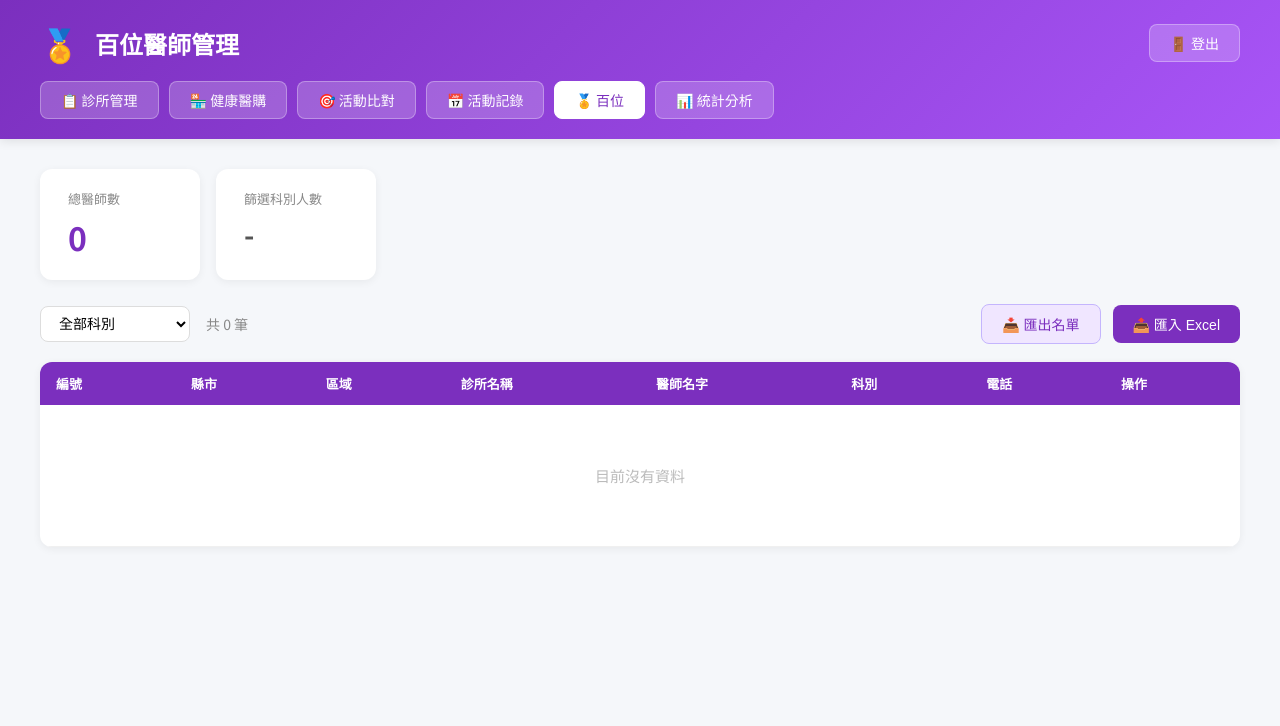
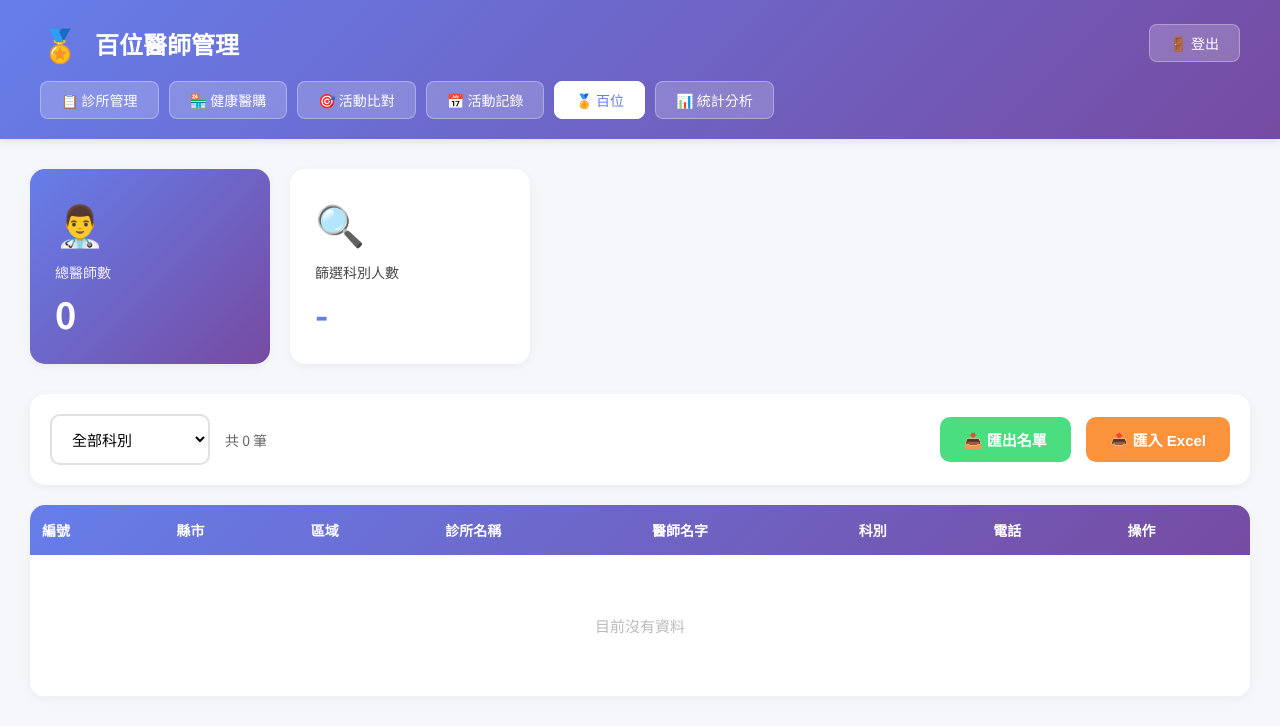
Before and after one commit to bcmedia-dr/clinic-management-system, a Flask app: page /baiwei in a window 1280 px wide. Shown: the top 726 px of the page. Run offline with Flask 3, Linux system fonts and the light colour scheme; the visitor is signed in with stand-in values (Sample User, id 1); data that the repository does not hold is empty.

Commit message:
fix: 百位科別支援頓號/逗號分隔；UI 統一風格
- /api/baiwei/specialties 拆分改用 re.split([/、,])，
  同時支援斜線、頓號、逗號三種分隔符號
- baiwei.html 介面重寫，配色/卡片/表格/按鈕/篩選列
  全面對齊 index.html 設計風格（漸層 header、白色卡片、
  綠色匯出鈕、橘色匯入鈕、紅色刪除鈕）

```diff
--- a/app.py
+++ b/app.py
@@ -1116,7 +1116,8 @@ def get_baiwei_specialties():
     rows = db.session.query(BaiweiDoctor.specialty).filter(BaiweiDoctor.specialty.isnot(None)).all()
     seen = set()
     for (val,) in rows:
-        for part in val.split('/'):
+        # 同時支援斜線、頓號、逗號三種分隔符號
+        for part in re.split(r'[/、,]', val):
             part = part.strip()
             if part and part not in EXCLUDE:
                 seen.add(part)
--- a/templates/baiwei.html
+++ b/templates/baiwei.html
@@ -11,7 +11,7 @@
 
         /* ── Header ── */
         .header {
-            background: linear-gradient(135deg, #7b2fbe 0%, #a855f7 100%);
+            background: linear-gradient(135deg, #667eea 0%, #764ba2 100%);
             color: white; padding: 20px 40px;
             box-shadow: 0 2px 10px rgba(0,0,0,0.1);
         }
@@ -28,67 +28,92 @@
             transition: all 0.3s; display: inline-block;
         }
         .nav-btn:hover { background: rgba(255,255,255,0.3); }
-        .nav-btn.active { background: white; color: #7b2fbe; border-color: white; }
+        .nav-btn.active { background: white; color: #667eea; border-color: white; }
         .btn-logout {
             background: rgba(255,255,255,0.2); color: white;
             border: 1px solid rgba(255,255,255,0.3);
-            padding: 8px 20px; border-radius: 8px; cursor: pointer; font-size: 14px;
+            padding: 8px 20px; border-radius: 8px; cursor: pointer;
+            font-size: 14px; transition: all 0.3s;
         }
         .btn-logout:hover { background: rgba(255,255,255,0.3); }
 
-        /* ── Main ── */
-        .main { padding: 30px 40px; }
+        /* ── Container ── */
+        .container { max-width: 1400px; margin: 0 auto; padding: 30px; }
 
         /* ── Dashboard ── */
-        .dashboard { display: flex; gap: 16px; margin-bottom: 24px; }
+        .stats-container {
+            display: grid;
+            grid-template-columns: repeat(2, minmax(0, 240px));
+            gap: 20px;
+            margin-bottom: 30px;
+        }
         .stat-card {
-            background: white; border-radius: 12px;
-            padding: 20px 28px; box-shadow: 0 2px 8px rgba(0,0,0,0.06);
-            min-width: 160px;
+            background: white; padding: 25px; border-radius: 15px;
+            box-shadow: 0 2px 10px rgba(0,0,0,0.05); transition: all 0.3s;
         }
-        .stat-card .label { font-size: 13px; color: #888; margin-bottom: 6px; }
-        .stat-card .value { font-size: 32px; font-weight: 700; color: #7b2fbe; }
-        .stat-card.secondary .value { font-size: 28px; color: #555; }
+        .stat-card:hover { transform: translateY(-5px); box-shadow: 0 5px 20px rgba(0,0,0,0.1); }
+        .stat-card.total {
+            background: linear-gradient(135deg, #667eea 0%, #764ba2 100%);
+            color: white;
+        }
+        .stat-icon { font-size: 40px; margin-bottom: 10px; }
+        .stat-label { font-size: 14px; opacity: 0.9; margin-bottom: 5px; }
+        .stat-value { font-size: 36px; font-weight: 700; }
+        .stat-card:not(.total) .stat-value { color: #667eea; }
 
-        /* ── Toolbar ── */
-        .toolbar {
-            display: flex; align-items: center; gap: 12px;
-            margin-bottom: 18px;
+        /* ── Controls ── */
+        .controls {
+            background: white; padding: 20px; border-radius: 15px;
+            box-shadow: 0 2px 10px rgba(0,0,0,0.05); margin-bottom: 20px;
+        }
+        .controls-row {
+            display: flex; gap: 15px; flex-wrap: wrap; align-items: center;
         }
         .filter-select {
-            padding: 8px 14px; border: 1px solid #ddd; border-radius: 8px;
-            font-size: 14px; background: white; min-width: 150px;
+            padding: 12px 16px; border: 2px solid #e0e0e0; border-radius: 10px;
+            font-size: 15px; font-family: 'Noto Sans TC', sans-serif;
+            background: white; cursor: pointer; min-width: 160px;
         }
-        .total-count { color: #888; font-size: 14px; margin-left: 4px; }
-        .btn-action {
-            padding: 9px 20px; border: none; border-radius: 8px;
-            font-size: 14px; cursor: pointer; font-weight: 500; transition: opacity 0.2s;
+        .total-count { font-size: 14px; color: #666; }
+        .spacer { flex: 1; }
+        .btn-export {
+            background: #4ade80; color: white; border: none;
+            padding: 12px 24px; border-radius: 10px; font-size: 15px;
+            font-weight: 600; cursor: pointer; transition: all 0.3s;
         }
-        .btn-action:hover { opacity: 0.85; }
-        .btn-import { background: #7b2fbe; color: white; }
-        .btn-export { background: #f0e6ff; color: #7b2fbe; border: 1px solid #c4b5fd; }
-        .spacer { flex: 1; }
+        .btn-export:hover { transform: translateY(-2px); box-shadow: 0 5px 15px rgba(74,222,128,0.3); }
+        .btn-import-main {
+            background: #fb923c; color: white; border: none;
+            padding: 12px 24px; border-radius: 10px; font-size: 15px;
+            font-weight: 600; cursor: pointer; transition: all 0.3s;
+        }
+        .btn-import-main:hover { transform: translateY(-2px); box-shadow: 0 5px 15px rgba(251,146,60,0.3); }
 
         /* ── Table ── */
-        .table-wrapper {
-            background: white; border-radius: 12px;
-            box-shadow: 0 2px 8px rgba(0,0,0,0.06); overflow: hidden;
+        .table-container {
+            background: white; border-radius: 15px;
+            box-shadow: 0 2px 10px rgba(0,0,0,0.05); overflow-x: auto;
         }
         table { width: 100%; border-collapse: collapse; }
-        thead th {
-            background: #7b2fbe; color: white;
-            padding: 12px 16px; font-size: 13px; text-align: left; font-weight: 600;
+        thead { background: linear-gradient(135deg, #667eea 0%, #764ba2 100%); color: white; }
+        th {
+            padding: 15px 12px; text-align: left;
+            font-weight: 600; font-size: 14px; white-space: nowrap;
         }
-        tbody tr { border-bottom: 1px solid #f0f0f0; }
-        tbody tr:hover { background: #faf5ff; }
-        tbody td { padding: 12px 16px; font-size: 14px; }
+        td {
+            padding: 12px 12px; border-bottom: 1px solid #f0f0f0;
+            font-size: 14px; vertical-align: middle;
+        }
+        tbody tr { transition: all 0.2s; }
+        tbody tr:hover { background: #f8f9fa; }
         .no-data { text-align: center; padding: 60px; color: #bbb; font-size: 15px; }
 
         .btn-delete {
-            background: none; border: 1px solid #fca5a5; color: #ef4444;
-            padding: 4px 12px; border-radius: 6px; font-size: 13px; cursor: pointer;
+            padding: 6px 12px; border: none; border-radius: 6px;
+            cursor: pointer; font-size: 13px; font-weight: 500;
+            transition: all 0.2s; color: white; background: #f5576c;
         }
-        .btn-delete:hover { background: #fef2f2; }
+        .btn-delete:hover { background: #d63f52; }
 
         /* ── Modal ── */
         .modal { display: none; position: fixed; inset: 0; background: rgba(0,0,0,0.5); z-index: 1000; align-items: center; justify-content: center; }
@@ -107,7 +132,7 @@
             border-radius: 8px; padding: 14px 18px; margin-bottom: 20px;
             font-size: 13px; color: #555; line-height: 1.8;
         }
-        .format-hint strong { color: #7b2fbe; }
+        .format-hint strong { color: #764ba2; }
         .file-input-wrap { margin-bottom: 20px; }
         .file-input-wrap label { display: block; font-size: 14px; font-weight: 500; margin-bottom: 8px; }
         .file-input-wrap input[type=file] {
@@ -115,11 +140,13 @@
             border-radius: 8px; font-size: 14px; background: #faf5ff;
         }
         .btn-submit {
-            width: 100%; padding: 12px; background: #7b2fbe; color: white;
-            border: none; border-radius: 8px; font-size: 16px; font-weight: 600; cursor: pointer;
+            width: 100%; padding: 12px;
+            background: linear-gradient(135deg, #667eea 0%, #764ba2 100%);
+            color: white; border: none; border-radius: 8px;
+            font-size: 16px; font-weight: 600; cursor: pointer; transition: opacity 0.2s;
         }
-        .btn-submit:hover { background: #6d28d9; }
-        .btn-submit:disabled { background: #c4b5fd; cursor: not-allowed; }
+        .btn-submit:hover { opacity: 0.9; }
+        .btn-submit:disabled { opacity: 0.5; cursor: not-allowed; }
         .import-result {
             margin-top: 16px; padding: 14px; border-radius: 8px;
             font-size: 14px; line-height: 1.8; display: none;
@@ -150,32 +177,36 @@
     </div>
 </div>
 
-<div class="main">
+<div class="container">
     <!-- 儀表板 -->
-    <div class="dashboard">
+    <div class="stats-container">
+        <div class="stat-card total">
+            <div class="stat-icon">👨‍⚕️</div>
+            <div class="stat-label">總醫師數</div>
+            <div class="stat-value" id="statTotal">-</div>
+        </div>
         <div class="stat-card">
-            <div class="label">總醫師數</div>
-            <div class="value" id="statTotal">-</div>
-        </div>
-        <div class="stat-card secondary">
-            <div class="label">篩選科別人數</div>
-            <div class="value" id="statSpecialty">-</div>
+            <div class="stat-icon">🔍</div>
+            <div class="stat-label">篩選科別人數</div>
+            <div class="stat-value" id="statSpecialty">-</div>
         </div>
     </div>
 
-    <!-- 工具列 -->
-    <div class="toolbar">
-        <select class="filter-select" id="filterSpecialty" onchange="applyFilter()">
-            <option value="">全部科別</option>
-        </select>
-        <span class="total-count" id="totalCount"></span>
-        <div class="spacer"></div>
-        <button class="btn-action btn-export" onclick="exportExcel()">📥 匯出名單</button>
-        <button class="btn-action btn-import" onclick="showImportModal()">📤 匯入 Excel</button>
+    <!-- 篩選列 -->
+    <div class="controls">
+        <div class="controls-row">
+            <select class="filter-select" id="filterSpecialty" onchange="applyFilter()">
+                <option value="">全部科別</option>
+            </select>
+            <span class="total-count" id="totalCount"></span>
+            <div class="spacer"></div>
+            <button class="btn-export" onclick="exportExcel()">📥 匯出名單</button>
+            <button class="btn-import-main" onclick="showImportModal()">📤 匯入 Excel</button>
+        </div>
     </div>
 
     <!-- 表格 -->
-    <div class="table-wrapper">
+    <div class="table-container">
         <table>
             <thead>
                 <tr>
@@ -268,8 +299,8 @@ function renderTable(data) {
             <td style="color:#aaa;font-size:12px;">${i + 1}</td>
             <td>${d.region}</td>
             <td>${d.district}</td>
-            <td>${d.clinic_name}</td>
-            <td><strong>${d.doctor_name}</strong></td>
+            <td><strong>${d.clinic_name}</strong></td>
+            <td>${d.doctor_name}</td>
             <td>${d.specialty || '-'}</td>
             <td>${d.phone}</td>
             <td><button class="btn-delete" onclick="deleteDoctor(${d.id}, '${d.doctor_name.replace(/'/g, "\\'")}')">刪除</button></td>
@@ -335,6 +366,7 @@ async function doImport() {
         }
         resultEl.innerHTML = html;
         loadData();
+        loadSpecialties();
     } else {
         resultEl.className = 'import-result error';
         resultEl.textContent = '❌ ' + (data.error || '匯入失敗');
```
